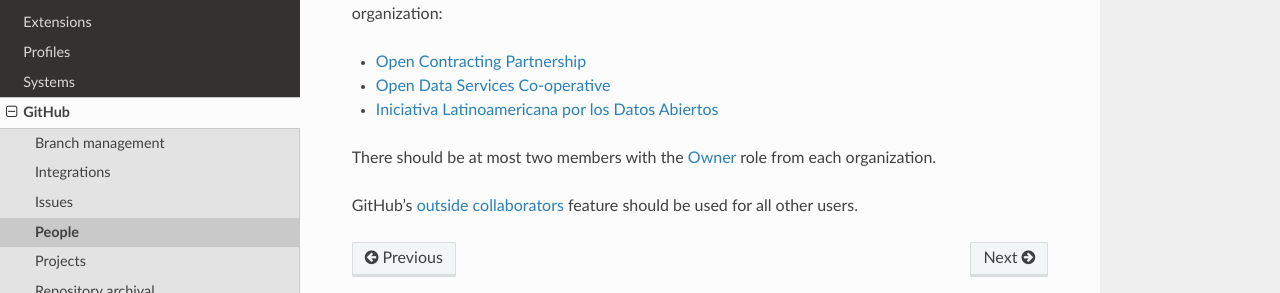
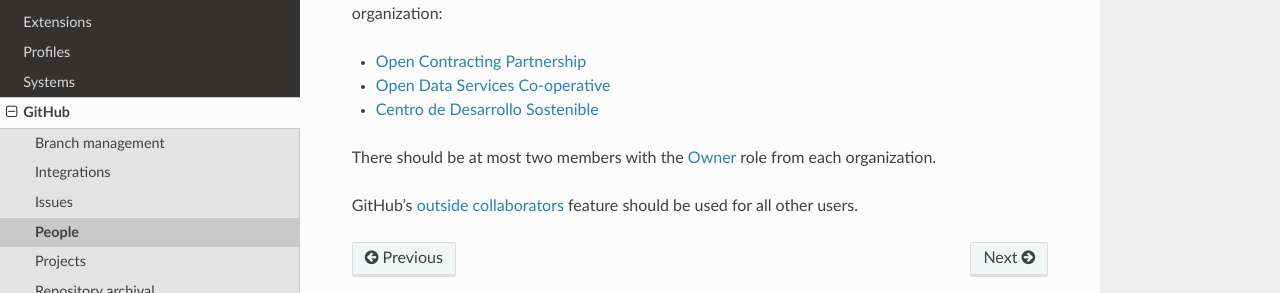
Before and after one commit to open-contracting/standard-development-handbook, a Sphinx documentation site: the page built from docs/github/people.md, in a window 1280 px wide. Shown: the part 182-475 px from the top of the page. Built offline with Sphinx 7.4.7 and the Read the Docs theme 2.0.0, drawn with Linux system fonts in a browser that asks for light colours.

```diff
--- a/docs/github/people.md
+++ b/docs/github/people.md
@@ -4,7 +4,7 @@ The staff of the following organizations may be [members](https://github.com/org
 
 * [Open Contracting Partnership](https://www.open-contracting.org/about/team/)
 * [Open Data Services Co-operative](http://opendataservices.coop)
-* [Iniciativa Latinoamericana por los Datos Abiertos](https://idatosabiertos.org/acerca-de-nosotros/)
+* [Centro de Desarrollo Sostenible](http://www.cds.com.py)
 
 There should be at most two members with the [Owner](https://help.github.com/articles/permission-levels-for-an-organization/) role from each organization.
 
```
Also changed, not shown: docs/systems/services.md (+1 -1 lines).
